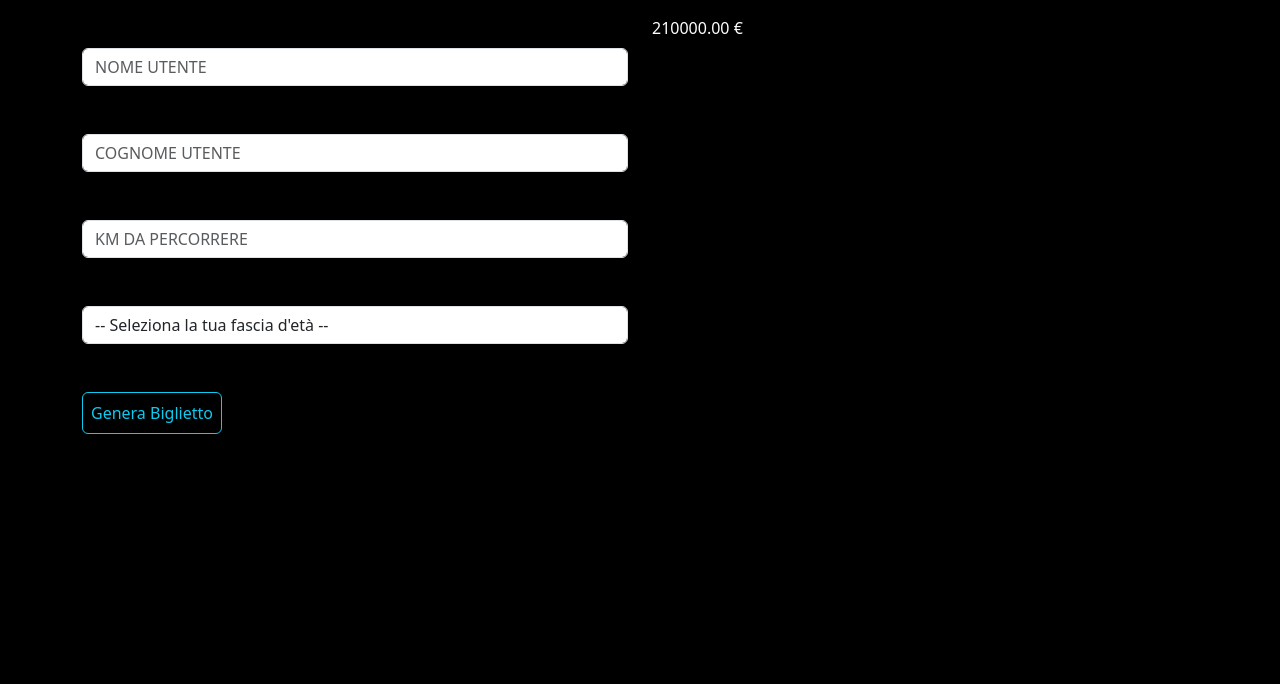
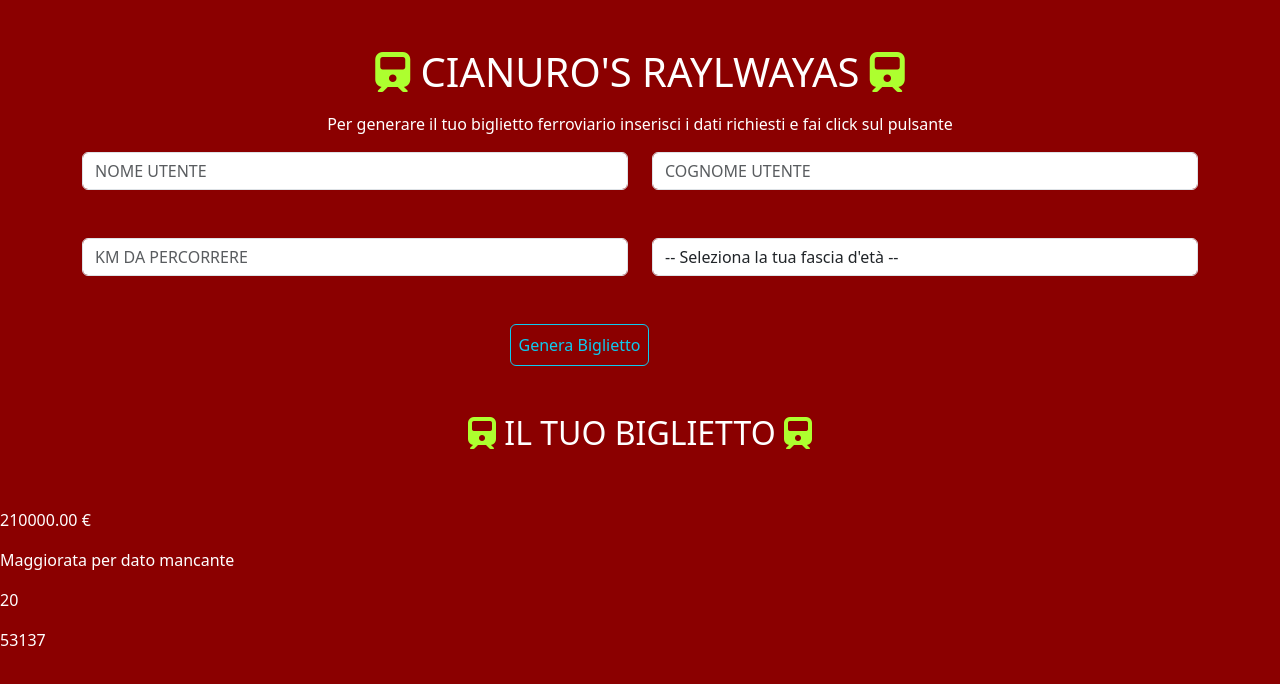
Before and after one commit to Cianuro-83/js-biglietto-treno-form, a plain HTML site: page index.html in a window 1280 px wide. Both pictures are taken after a click on the button "Genera Biglietto". Drawn offline with nearby package versions, Linux system fonts and the light colour scheme.

Commit message:
FEAT: causal number + offerta

```diff
--- a/css/style.css
+++ b/css/style.css
@@ -4,6 +4,12 @@
   box-sizing: border-box;
 }
 body {
-  background-color: black;
+  background-color: darkred;
   color: white;
 }
+/* **************************
+DESCRIPTION
+************************** */
+.fa-train {
+  color: greenyellow;
+}
--- a/index.html
+++ b/index.html
@@ -18,37 +18,85 @@
 </head>
 
 <body>
-    <div class="container">
-        <div class="row row-cols-2">
-            <div class="col my-5">
+    <div class="container mt-5 border-5">
+        <div class="row">
+            <div class="col-12 text-center scb">
+                <h1>
+                    <i class="fa-solid fa-train"></i>
+                    <span class="title">CIANURO'S RAYLWAYAS</span>
+
+                    <i class="fa-solid fa-train"></i>
+                </h1>
+                <p class="mt-3">Per generare il tuo biglietto ferroviario inserisci i dati
+                    richiesti e fai click sul pulsante
+                </p>
+            </div>
+        </div>
+        <div class="row">
+            <div class="col-12 col-md-6">
                 <input class="text-uppercase form-control" type="text" name="name" id="first-name"
                     placeholder="nome utente">
-                <input class="text-uppercase form-control my-5" type="text" name="surname" id="last-name"
+            </div>
+            <div class="col-12 my-5 col-md-6 my-md-0">
+                <input class="text-uppercase form-control" type="text" name="surname" id="last-name"
                     placeholder="cognome utente">
+            </div>
+        </div>
+        <div class="row mt-3 my-md-5">
+            <div class="col-12  col-md-6">
                 <input class="text-uppercase form-control" type="number" name="km" id="km"
                     placeholder="km da percorrere">
-                <select class="form-control my-5" name="eta" id="eta">
+            </div>
+            <div class="col-12 my-5 col-md-6 my-md-0">
+                <select class="form-control" name="eta" id="eta">
                     <option value="not-declared">-- Seleziona la tua fascia d'età --</option>
                     <option value="minorenne">Da 0 a 17 anni</option>
                     <option value="adulto">Da 18 a 64 anni</option>
                     <option value="anziano">Da 65 anni in su</option>
                 </select>
+            </div>
+        </div>
+        <div class="row justify-content-center">
+            <div class="col-3">
                 <input id="btn" type="button" value="Genera Biglietto" class="p-2 btn btn-outline-info">
             </div>
-            <div class="col">
-                <p id="nome-utente"></p>
-                <p id="cognome-utente"></p>
-                <span id="costo-biglietto"></span>
+        </div>
+        <div class="row m-5">
+            <div class="col-12 text-center scb">
+                <h2>
+                    <i class="fa-solid fa-train"></i>
+                    <span class="title text-uppercase">il tuo biglietto</span>
 
-
+                    <i class="fa-solid fa-train"></i>
+                </h2>
             </div>
-
         </div>
+    </div>
 
 
 
-        <!-- MY JAVA SCRIPT -->
-        <script src="./js/script.js"></script>
+
+
+
+
+
+
+
+    <div class="col">
+        <p id="nome-utente"></p>
+        <p id="cognome-utente"></p>
+        <p id="costo-biglietto"></p>
+        <p id="offerta"></p>
+        <p id="carrozza"></p>
+        <p id="cp-code"></p>
+    </div>
+
+    </div>
+
+
+
+    <!-- MY JAVA SCRIPT -->
+    <script src="./js/script.js"></script>
 </body>
 
 </html>
--- a/js/script.js
+++ b/js/script.js
@@ -32,6 +32,7 @@ btnElement.addEventListener("click", function () {
     youngDiscountPercent = 0.2,
     oldDiscountPercent = 0.4,
     itCost,
+    offering,
     name = firstNameElement.value;
   surname = lastNameElement.value;
   // creo la variabile relativa all'età
@@ -64,23 +65,37 @@ btnElement.addEventListener("click", function () {
   switch (age) {
     case "minorenne":
       itCost = youngPrize;
-      console.log(itCost);
+      offering = "Ridotto under 18";
+      console.log(itCost, offering);
       break;
     case "adulto":
       itCost = fullPrize.toFixed(2);
-      console.log(itCost);
+      offering = "Biglietto Standard";
+      console.log(itCost, offering);
       break;
     case "anziano":
       itCost = oldPrize;
-      console.log(itCost);
+      offering = "Ridotto over 65";
+      console.log(itCost, offering);
       break;
     default:
       itCost = (fullPrize * 10).toFixed(2);
-      console.log(itCost);
+      offering = "Maggiorata per dato mancante";
+      console.log(itCost, offering);
   }
 
   let toPayElement = document.getElementById("costo-biglietto");
   toPayElement.innerHTML = itCost + " €";
   userNameElement.innerHTML = name;
   surnameElement.innerHTML = surname;
+  let whyDiscount = document.getElementById("offerta");
+  whyDiscount.innerHTML = offering;
+  // genero numero casuale per la carrozza
+  let train = Math.round(Math.random() * 20 + 1);
+  let vectura = document.getElementById("carrozza");
+  vectura.innerHTML = train;
+  // genero numero casuale per la codice CP
+  let cpCode = Math.round(Math.random() * 100000);
+  let cp = document.getElementById("cp-code");
+  cp.innerHTML = cpCode;
 });
```
